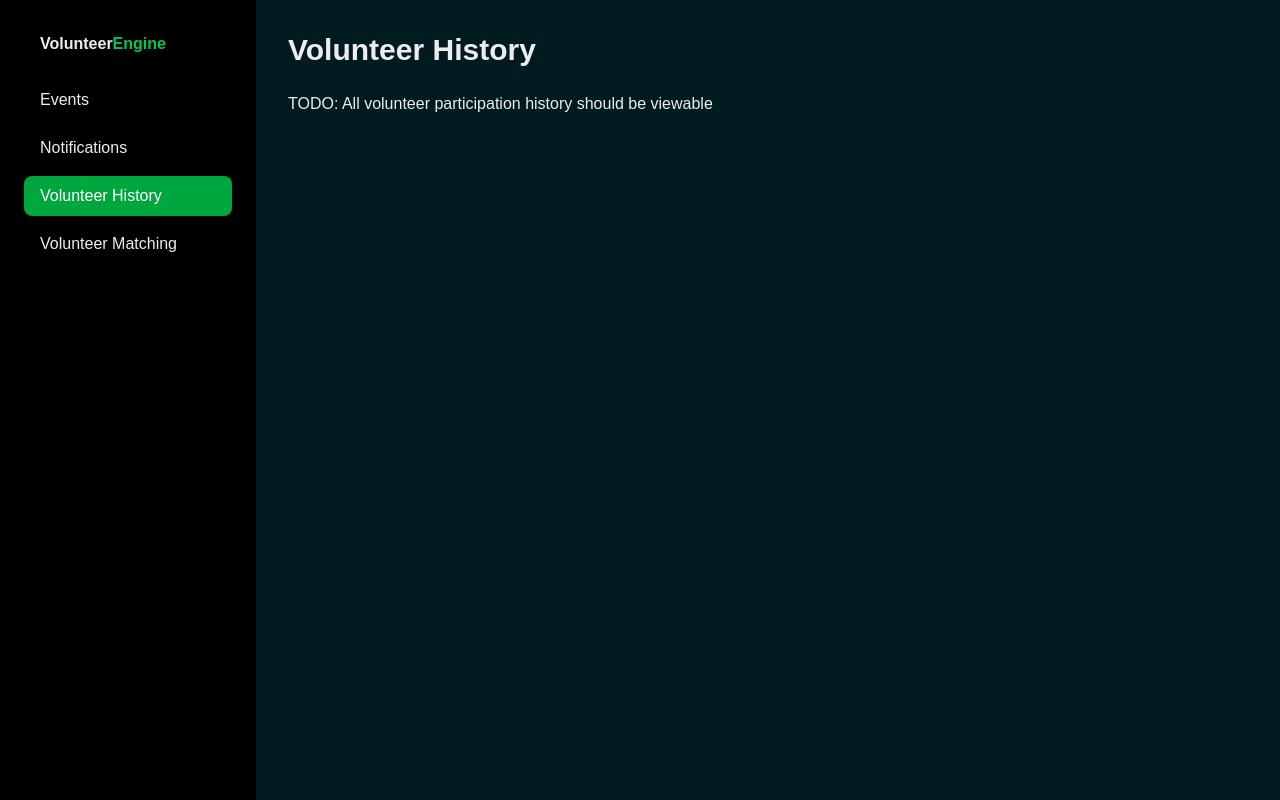
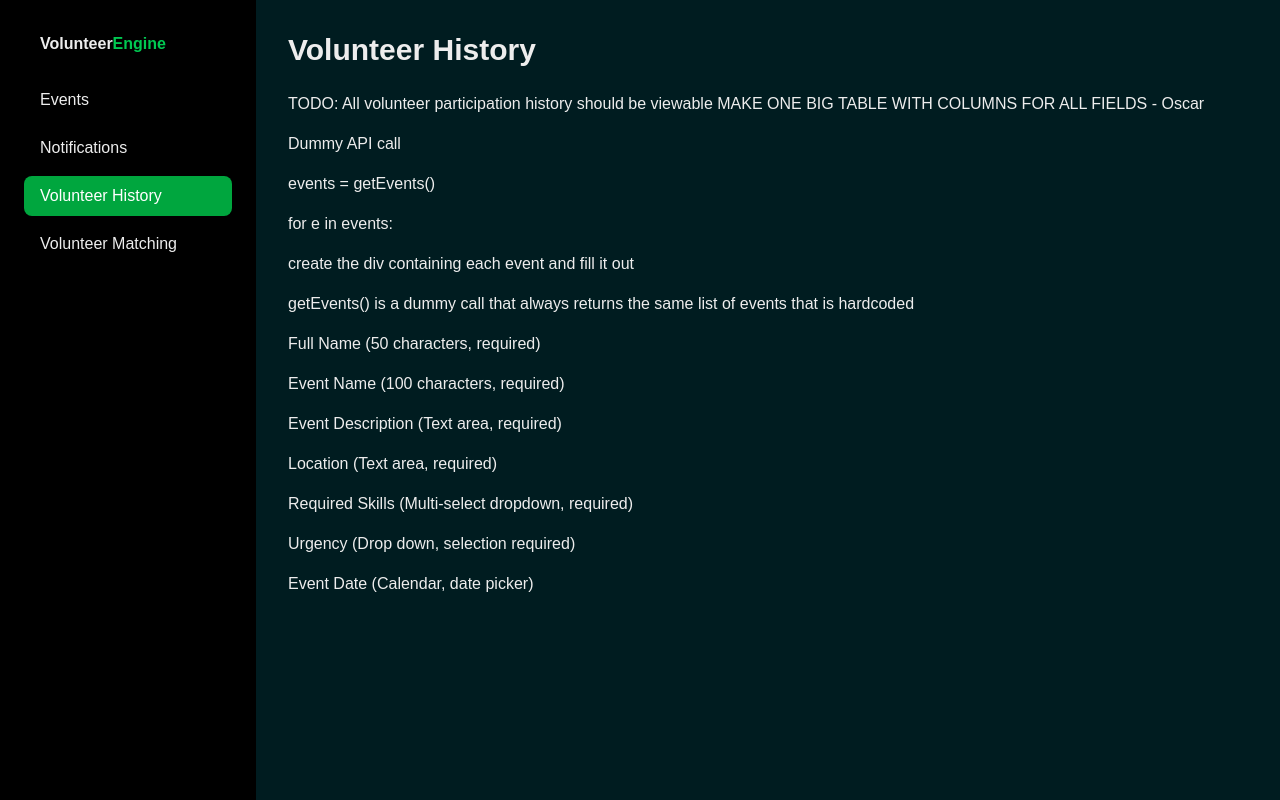
Before and after one commit to ricsf2000/VolunteerEngine, a Next.js app: page /admin/volunteer-history in a window 1280 px wide. Built offline with nearby package versions, Linux system fonts and the light colour scheme; a web font is replaced by a local one.

Commit message:
Added description to History

```diff
--- a/src/app/admin/volunteer-history/page.tsx
+++ b/src/app/admin/volunteer-history/page.tsx
@@ -4,8 +4,19 @@ export default function AdminVolunteers() {
       <h1 className="text-3xl font-bold mb-6">Volunteer History</h1>
 
       <div className="space-y-4">
-        <p>TODO: All volunteer participation history should be viewable</p>
-        <p></p>
+        <p>TODO: All volunteer participation history should be viewable MAKE ONE BIG TABLE WITH COLUMNS FOR ALL FIELDS - Oscar</p>
+        <p>Dummy API call</p>
+        <p>events = getEvents()</p>
+        <p>for e in events:</p>
+        <p>create the div containing each event and fill it out</p>
+        <p>getEvents() is a dummy call that always returns the same list of events that is hardcoded</p>
+        <p>Full Name (50 characters, required)</p>
+        <p>Event Name (100 characters, required)</p>
+        <p>Event Description (Text area, required)</p>
+        <p>Location (Text area, required)</p>
+        <p>Required Skills (Multi-select dropdown, required)</p>
+        <p>Urgency (Drop down, selection required)</p>
+        <p>Event Date (Calendar, date picker)</p>
       </div>
     </div>
   );
```
